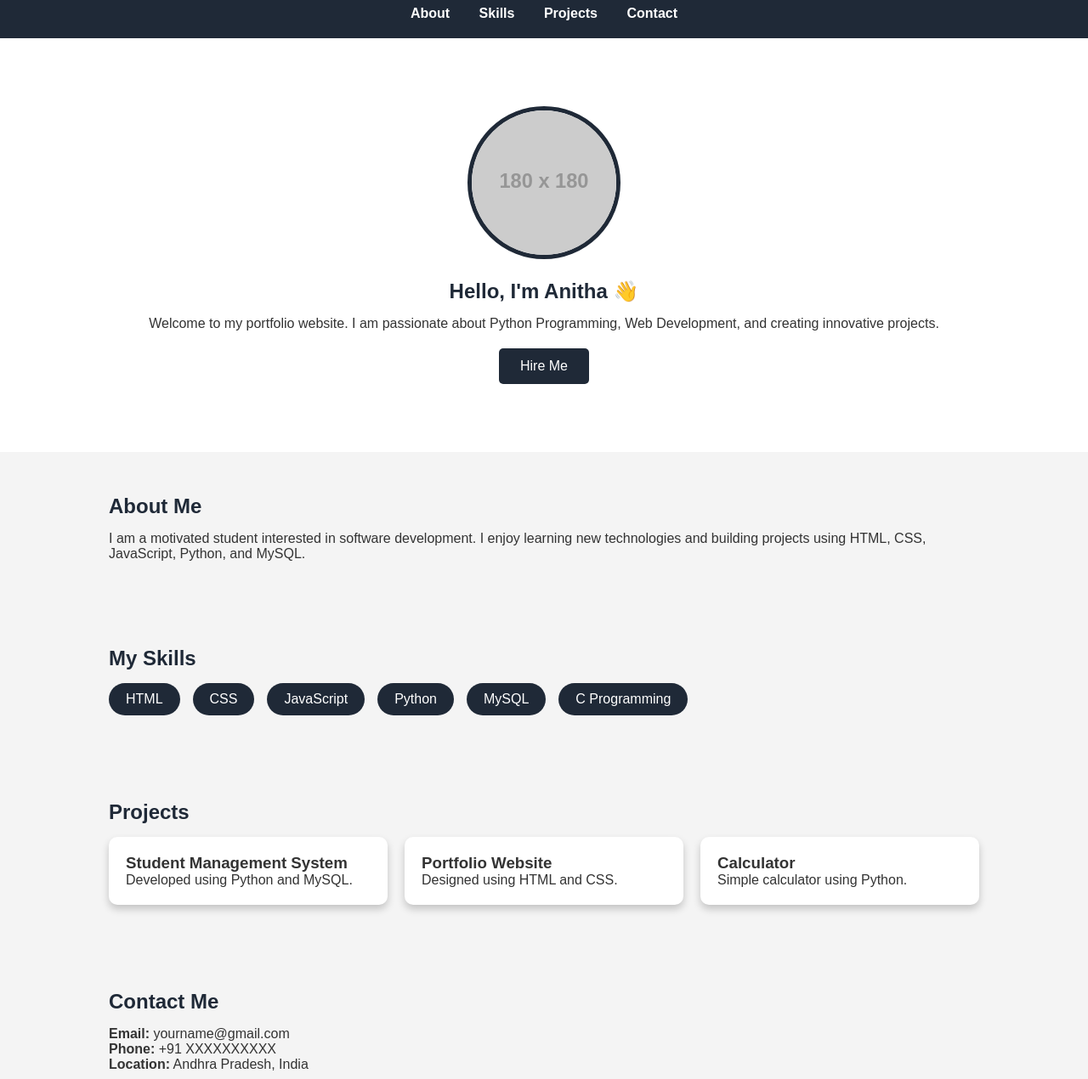
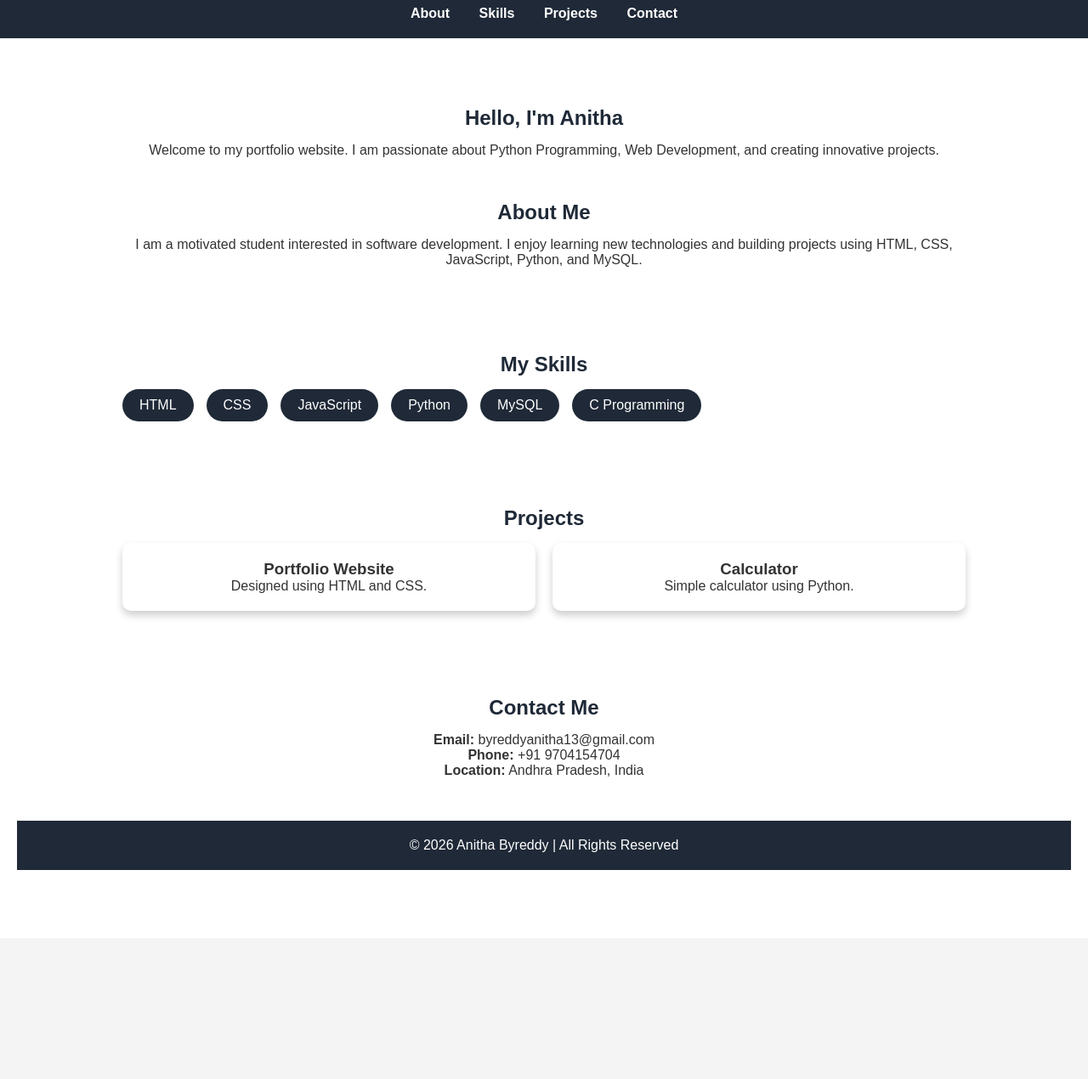
Before and after one commit to AnithaByreddy/portfolio, a plain HTML site: page index.html in a window 1280 px wide. Shown: the part 78-1348 px from the top of the page at 85% size. After the commit the page ends 1182 px from the top, so only its background shows below. Drawn offline with Linux system fonts and the light colour scheme; placeholder pictures from the web are drawn by us.

Commit message:
Update index.html

```diff
--- a/index.html
+++ b/index.html
@@ -120,8 +120,8 @@
 <body>
 
 <header>
-    <h1>Anitha Byreddy</h1>
-    <p>Python Developer | Web Developer | Student</p>
+    <h1>BYREDDY ANITHA</h1>
+    <p>Full stack Developer| Web Developer | Student</p>
 
     <nav>
         <a href="#about">About</a>
@@ -132,9 +132,9 @@
 </header>
 
 <section class="hero">
-    <img src="https://via.placeholder.com/180" alt="Profile Picture">
 
-    <h2>Hello, I'm Anitha 👋</h2>
+
+    <h2>Hello, I'm Anitha </h2>
 
     <p>
         Welcome to my portfolio website.
@@ -142,8 +142,6 @@
         Web Development, and creating innovative projects.
     </p>
 
-    <a href="#contact" class="btn">Hire Me</a>
-</section>
 
 <section id="about">
     <h2>About Me</h2>
@@ -174,11 +172,6 @@
     <div class="projects">
 
         <div class="card">
-            <h3>Student Management System</h3>
-            <p>Developed using Python and MySQL.</p>
-        </div>
-
-        <div class="card">
             <h3>Portfolio Website</h3>
             <p>Designed using HTML and CSS.</p>
         </div>
@@ -194,9 +187,9 @@
 <section id="contact">
     <h2>Contact Me</h2>
 
-    <p><strong>Email:</strong> yourname@gmail.com</p>
+    <p><strong>Email:</strong> byreddyanitha13@gmail.com</p>
 
-    <p><strong>Phone:</strong> +91 XXXXXXXXXX</p>
+    <p><strong>Phone:</strong> +91 9704154704</p>
 
     <p><strong>Location:</strong> Andhra Pradesh, India</p>
 </section>
```
